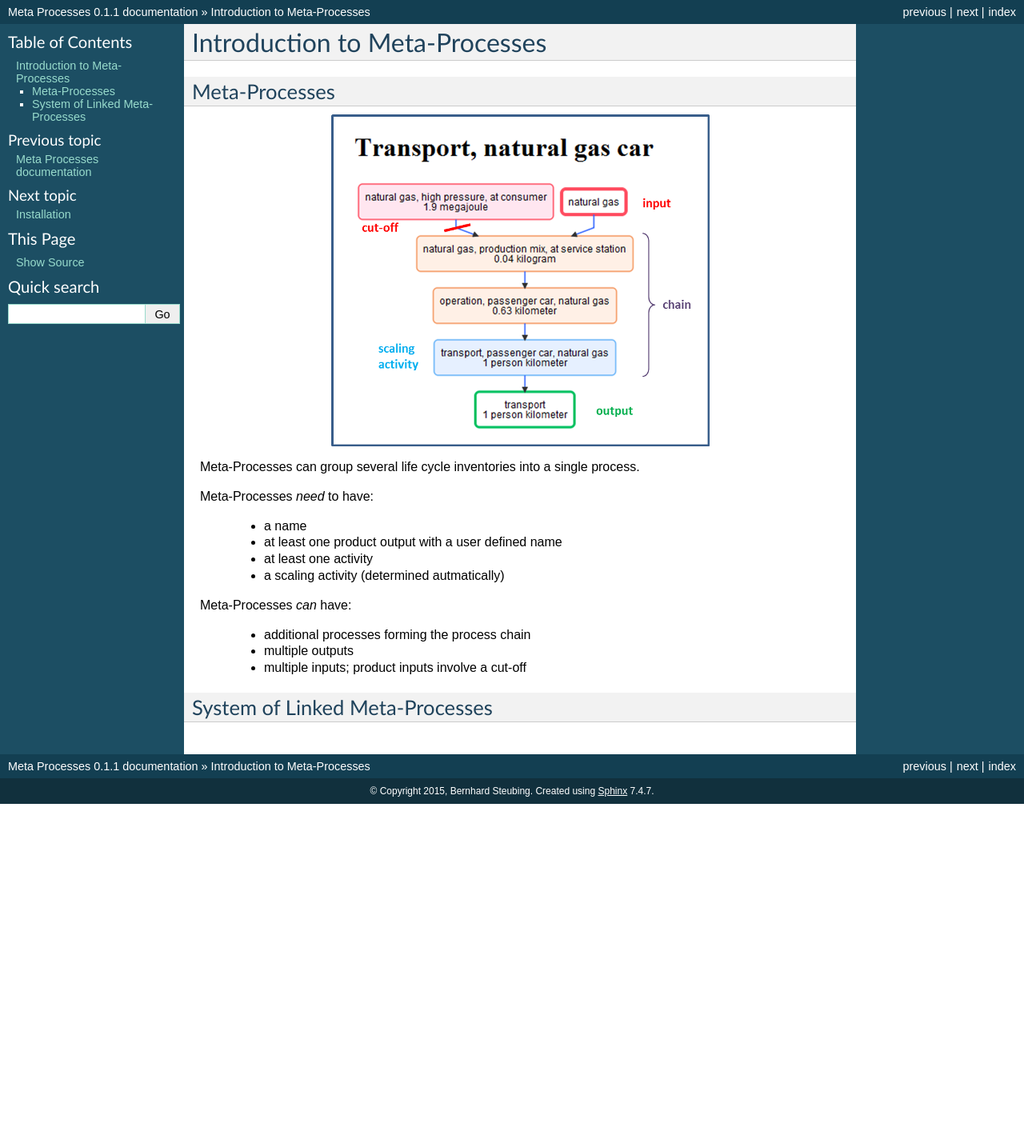
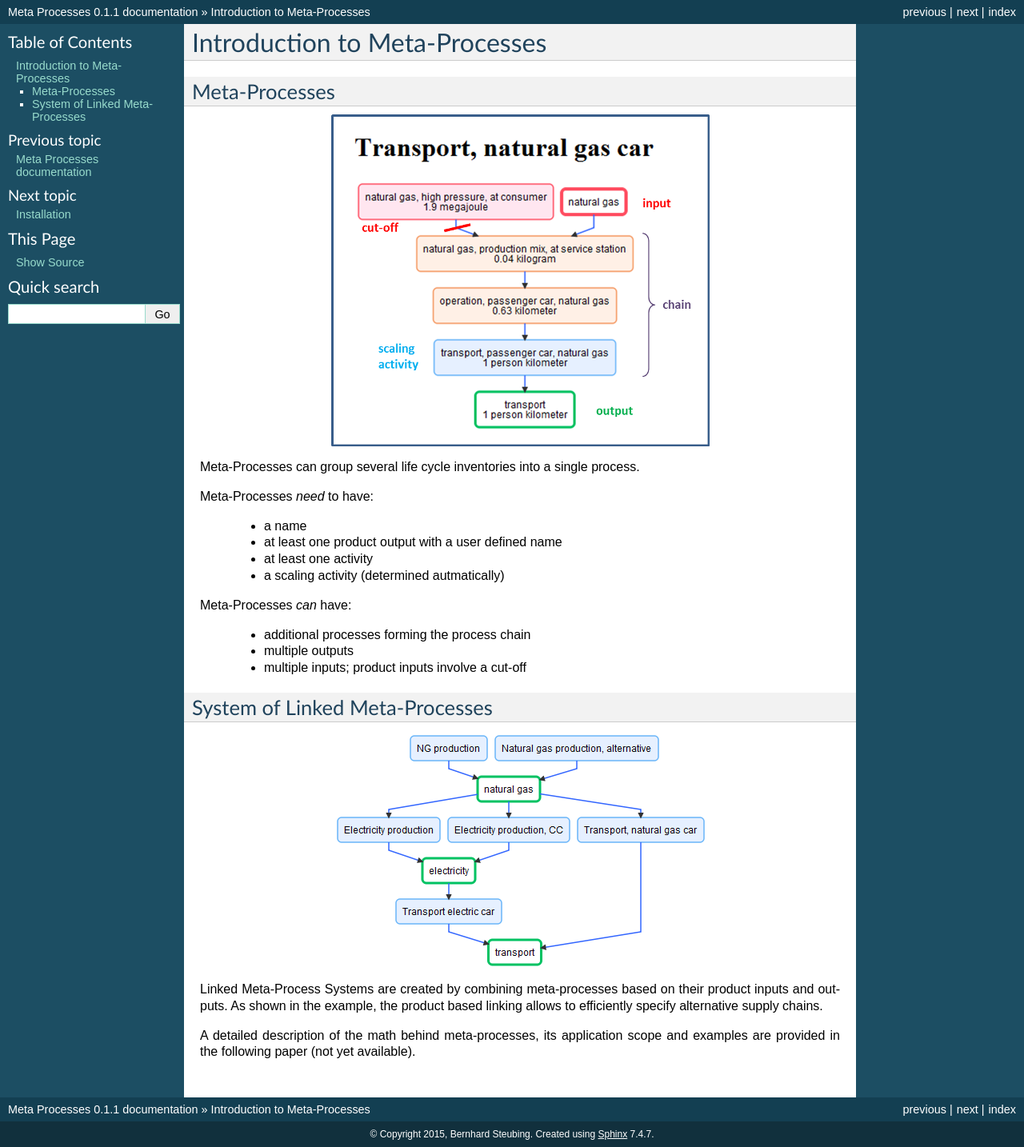
Before and after one commit to bsteubing/modular-lca, a Sphinx documentation site: the page built from docs/source/introduction.rst, in a window 1280 px wide. Shown: the whole page at 80% size. Built offline with Sphinx 7.4.7, drawn with Linux system fonts in a browser that asks for light colours; before the commit the page ends 1005 px from its top, so only the background shows below that.

Commit message:
more documentation...

```diff
--- a/docs/source/introduction.rst
+++ b/docs/source/introduction.rst
@@ -28,9 +28,9 @@ Meta-Processes *can* have:
 System of Linked Meta-Processes
 -------------------------------
 
-.. image:: images/mp.png
+.. image:: images/lmp.png
     :align: center
 
- Linked Meta-Process Systems are created by combining meta-processes based on their product inputs and outputs. As shown in the example, the product based linking allows to efficiently specify alternative supply chains.
+Linked Meta-Process Systems are created by combining meta-processes based on their product inputs and outputs. As shown in the example, the product based linking allows to efficiently specify alternative supply chains.
 
- A detailed description of the math behind meta-processes, its application scope and examples are provided in the following paper (not yet available).
+A detailed description of the math behind meta-processes, its application scope and examples are provided in the following paper (not yet available).
```
